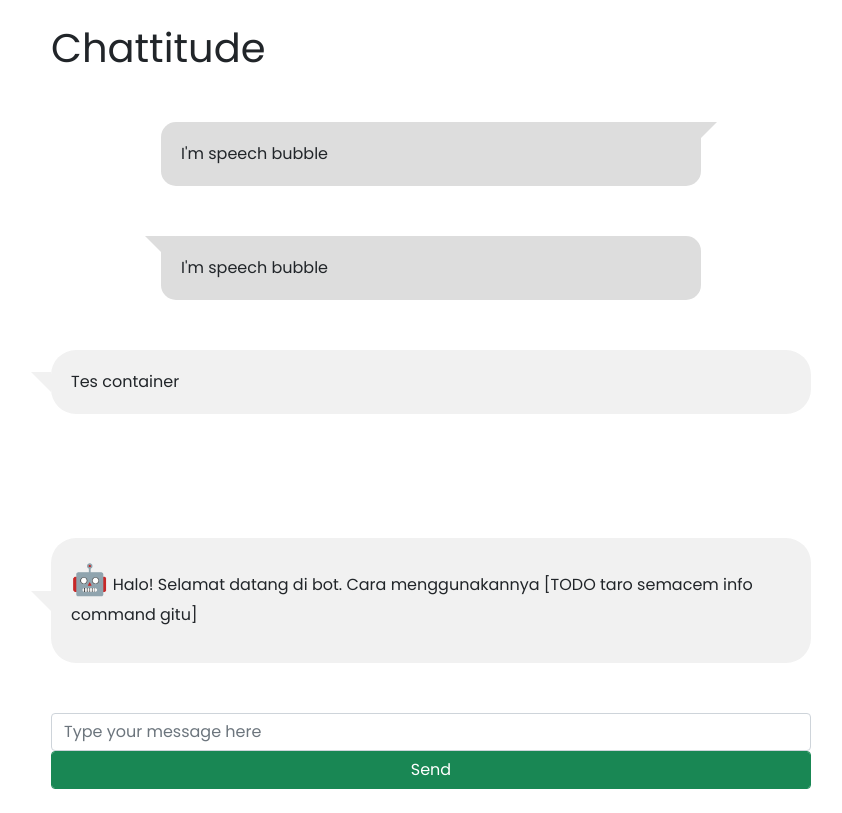
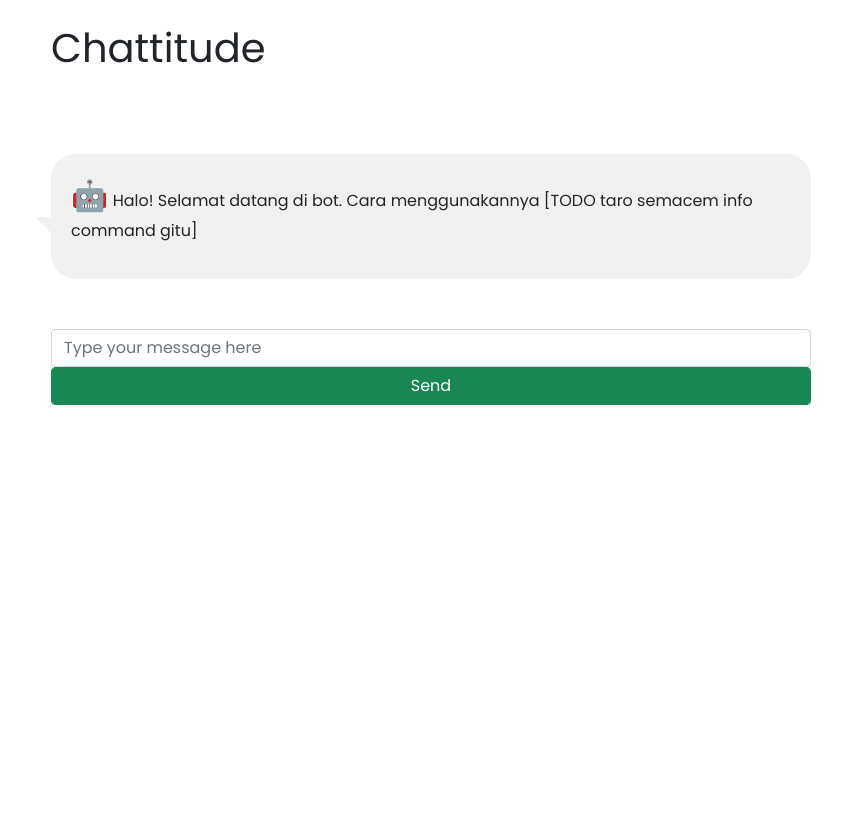
Before and after one commit to shafiranaya/Tubes3_13519011, a Flask app: page / in a window 1280 px wide. Shown: the whole page, without its empty margins (209-1051 px from the left). After the commit the page ends 405 px from the top, so only its background shows below. Run offline with Flask 2, Linux system fonts and the light colour scheme; some libraries are stand-ins or nearby versions.

Commit message:
fix speech bubble

```diff
--- a/src/static/style.css
+++ b/src/static/style.css
@@ -20,7 +20,7 @@ body {
     position: relative; */
   }
 
-  .container:after
+  /* .container:after
   {
 	content: '';
 	position: absolute;
@@ -34,7 +34,7 @@ body {
 	border-top: 0;
 	margin-top: -10px;
 	margin-left: -20px;
-  }
+  } */
 
   .darker {
     border-color: #ccc;
@@ -42,7 +42,7 @@ body {
     text-align: right;
   }
 
-  .darker:after {
+  /* .darker:after {
     content: '';
     position: absolute;
     right: 0;
@@ -56,7 +56,7 @@ body {
     margin-top: -10px;
     margin-right: -20px;
   }
-
+   */
 
   /* .container img {
     float: left;
@@ -74,7 +74,7 @@ body {
 
 
   /* Speech bubble */
-  * {
+  /* * {
     margin: 0px;
     padding: 0px;
   }
@@ -87,7 +87,7 @@ body {
     padding: 20px;
     position: relative;
   }
-
+   */
 
   /* speech bubble 13 */
 
@@ -96,12 +96,12 @@ body {
     width: 0px;
     height: 0px;
     position: absolute;
-    border-left: 15px solid #ddd;
+    border-left: 15px solid #4CD964;
     border-right: 15px solid transparent;
-    border-top: 15px solid #ddd;
+    border-top: 15px solid #4CD964;
     border-bottom: 15px solid transparent;
     right: -16px;
-    top: 0px;
+    top: 50%;
   }
 
 
@@ -113,9 +113,9 @@ body {
     height: 0px;
     position: absolute;
     border-left: 15px solid transparent;
-    border-right: 15px solid #ddd;
-    border-top: 15px solid #ddd;
+    border-right: 15px solid #f1f1f1;
+    border-top: 15px solid #f1f1f1;
     border-bottom: 15px solid transparent;
     left: -16px;
-    top: 0px;
+    top: 50%;
   }
--- a/src/templates/index.html
+++ b/src/templates/index.html
@@ -20,9 +20,14 @@
   <body>
     <br>
     <h1>Chattitude</h1>
-    <div class="box3 sb13">I'm speech bubble</div>
+    <!-- <div class="box3 sb13">I'm speech bubble</div>
     <div class="box3 sb14">I'm speech bubble</div>
-    <div class="container">Tes container</div>
+    <div class="container sb13">Tes container sb13</div>
+    <div class="container darker sb13">Tes container darker sb13</div>
+    <div class="container sb14">Tes container sb14</div>
+    <div class="container darker sb14">Tes container darker sb14</div>
+     -->
+
     <!-- <div class="container-sm">100% wide until small breakpoint</div>
     <div class="container-md">100% wide until medium breakpoint</div>
     <div class="container-lg">100% wide until large breakpoint</div>
@@ -40,7 +45,7 @@
     </div> -->
     <br>
     <div id="chatbox">
-    <div class="container">
+    <div class="container sb14">
       <p><span style="font-size:30px;">&#129302;</span> Halo! Selamat datang di bot. Cara menggunakannya [TODO taro semacem info command gitu] </p>
     </div>
     <!-- Container User -->
@@ -72,7 +77,7 @@
         let userText = $("#textInput").val();
 
         //let userHtml = '<p class="userText"><span>' + userText + '</span></p>';
-        let userHtml = '<div class="container darker"><p class="userText">' + userText + '</p></div>';
+        let userHtml = '<div class="container darker sb13"><p class="userText">' + userText + '</p></div>';
         $("#textInput").val("");
         $("#chatbox").append(userHtml);
         document.getElementById('userInput').scrollIntoView({block: 'start', behavior: 'smooth'});
@@ -80,7 +85,7 @@
         // botHtml = darker
         // var botHtml = '<p class="botText"><span>' + data + '</span></p>';
         //  <img src="/w3images/avatar_g2.jpg" alt="Avatar" style="width:100%;">
-        var botHtml = '<div class="container"><span style="font-size:30px;">&#129302;</span><p class="botText">' + data + '</p></div>';
+        var botHtml = '<div class="container sb14"><span style="font-size:30px;">&#129302;</span><p class="botText">' + data + '</p></div>';
 
         $("#chatbox").append(botHtml);
         document.getElementById('userInput').scrollIntoView({block: 'start', behavior: 'smooth'});
```
